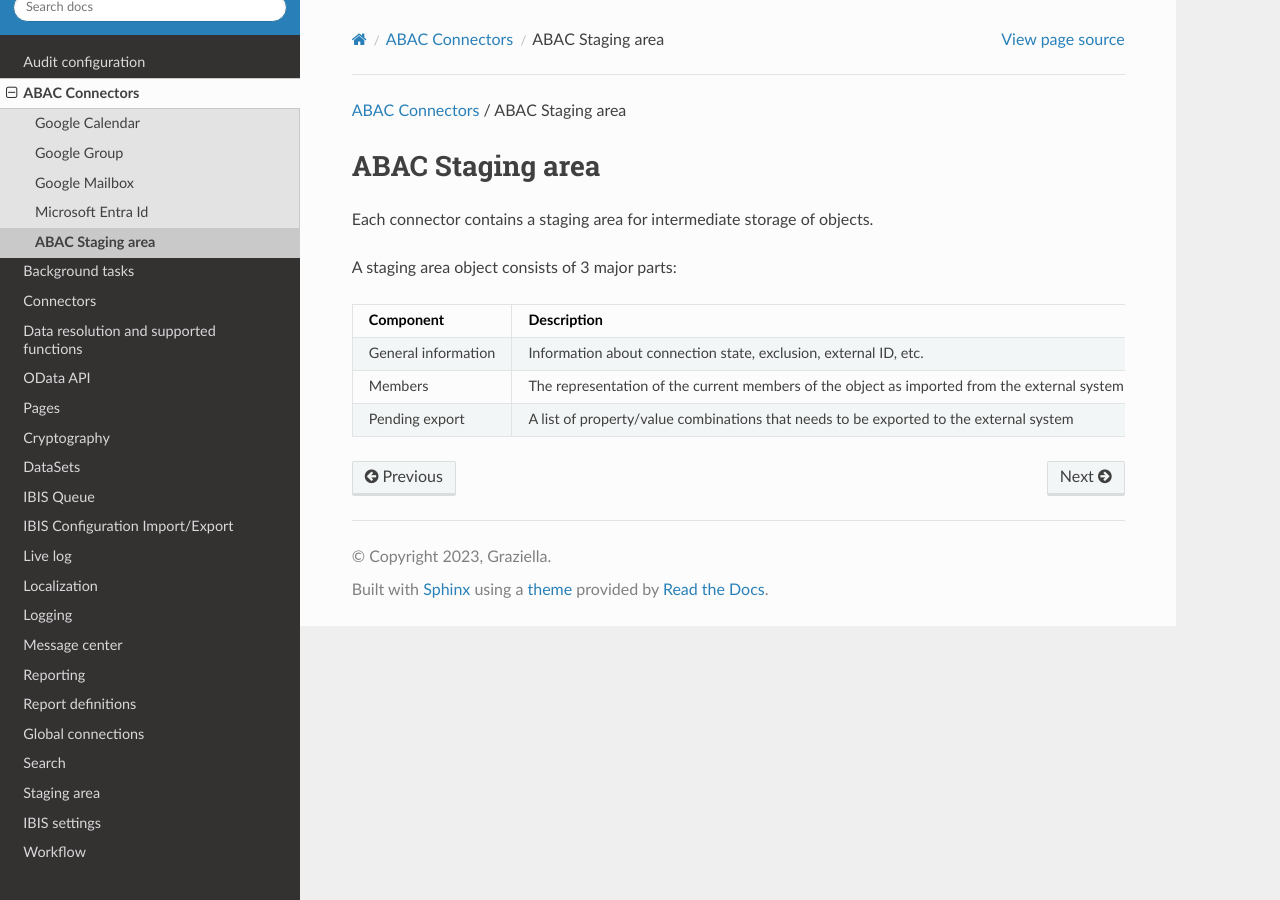
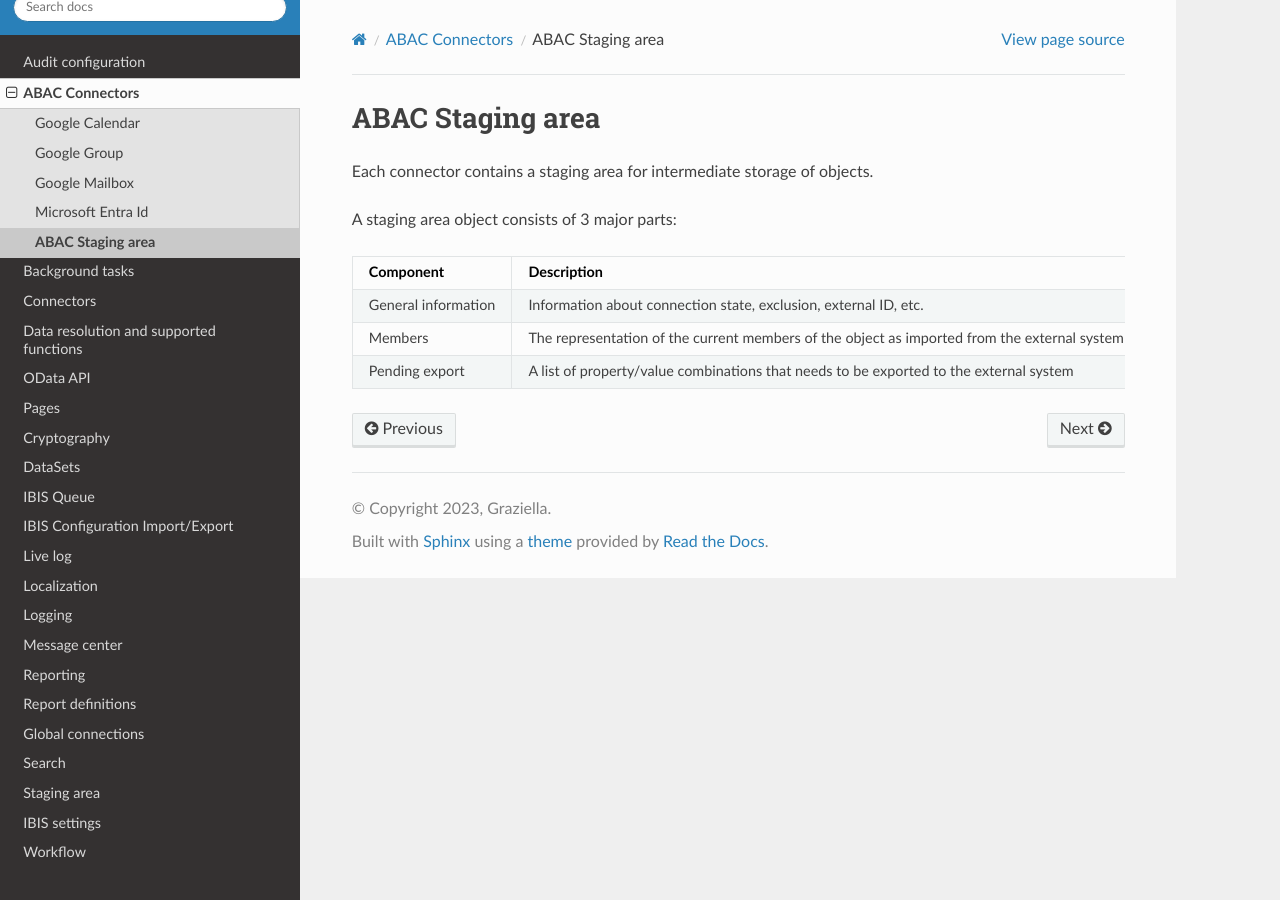
Before and after one commit to Raoulorlando/rtd-tutorial, a Sphinx documentation site: the page built from docs/source/Documentatie/SysPage_AbacStagingArea.md, in a window 1280 px wide. Built offline with Sphinx 7.4.7 and the Read the Docs theme 2.0.0, drawn with Linux system fonts in a browser that asks for light colours; nearby versions of some CDN libraries; some web fonts are replaced; library files that are not in the unit come from our copies; pages that are not in the unit, such as notebooks, are missing from menus.

Commit message:
Removed unnecessary routing at the top of the SysPage_AbacStagingArea

```diff
--- a/docs/source/Documentatie/SysPage_AbacStagingArea.md
+++ b/docs/source/Documentatie/SysPage_AbacStagingArea.md
@@ -1,7 +1,3 @@
-<a href="javascript:void(0)" class="help-trigger"
-data-helpkey="SysPage_AbacConnector">ABAC Connectors</a> / ABAC Staging
-area
-
 # ABAC Staging area
 
 Each connector contains a staging area for intermediate storage of
```
